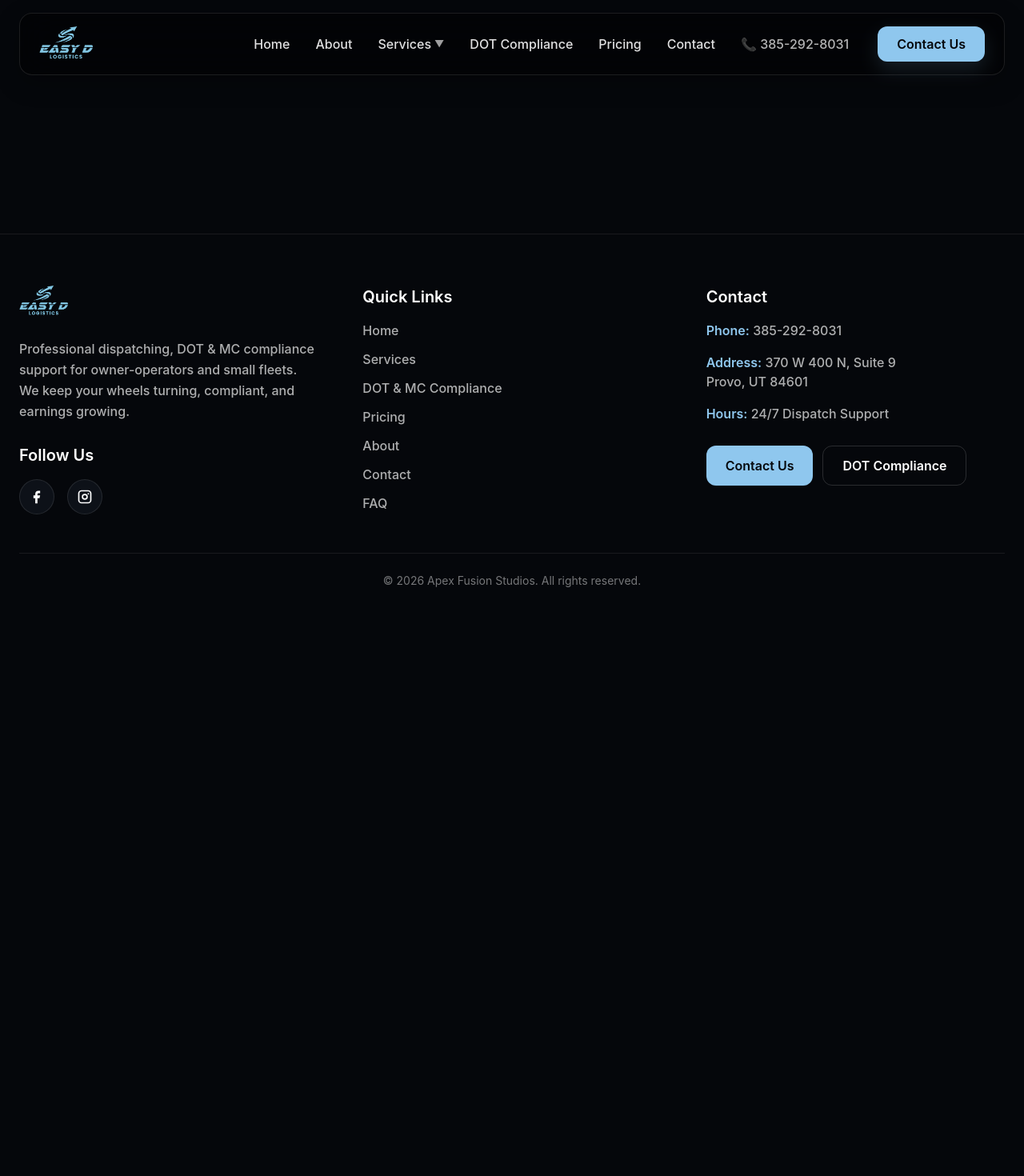
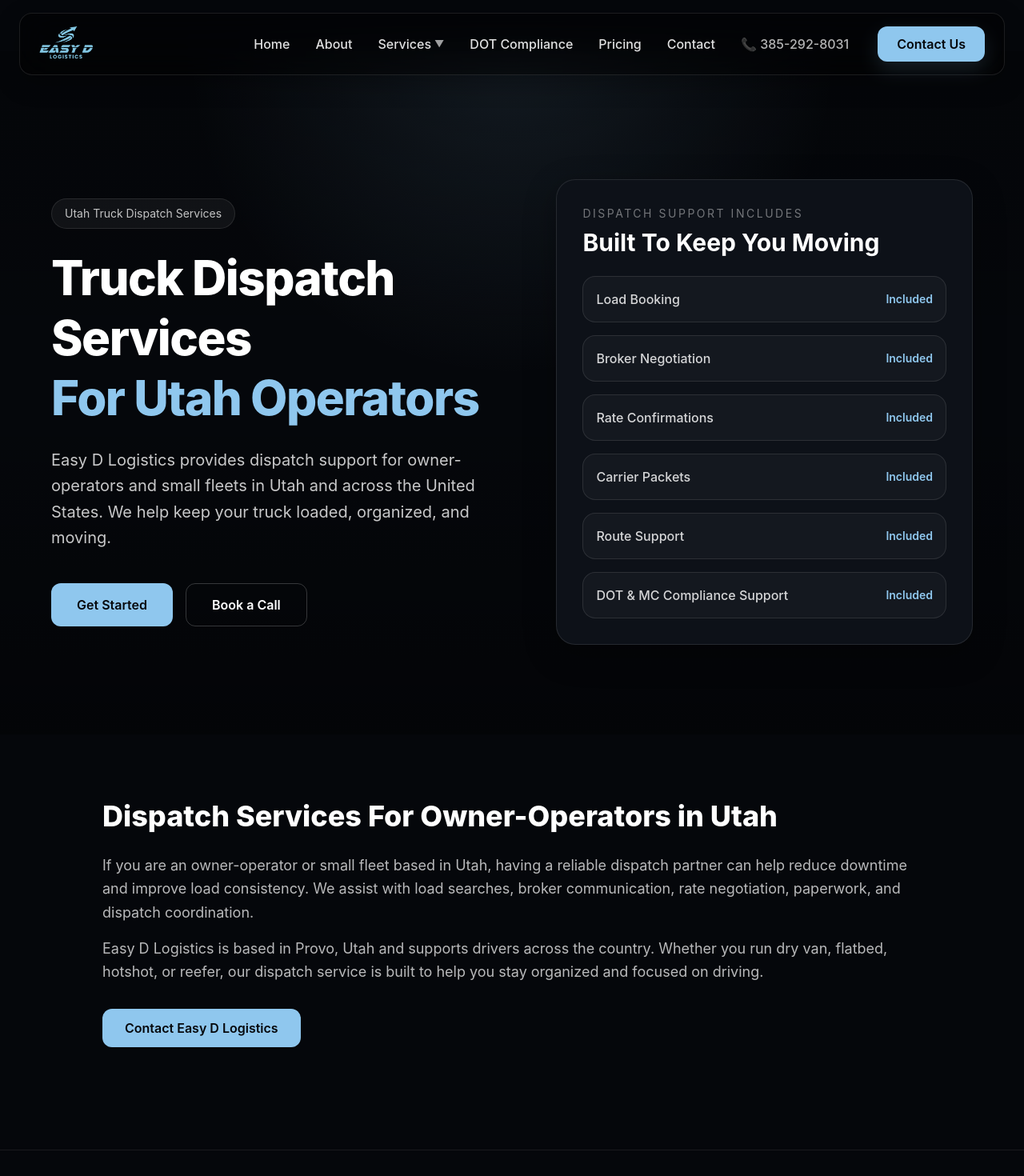
Before and after one commit to alexbritop24/easy-d-logistics, a React (Vite) app: page /dispatch-services-utah in a window 1280 px wide. Shown: the top 1470 px of the page at 80% size. Before the commit the page ends 800 px from the top, so only its background shows below. Built offline with nearby package versions, Linux system fonts and the light colour scheme; no server answers.

Commit message:
Add Utah dispatch services SEO page

```diff
--- a/src/App.jsx
+++ b/src/App.jsx
@@ -15,6 +15,7 @@
 import FAQ from "./pages/FAQ.jsx";
 import DotCompliancePage from "./pages/DotCompliancePage.jsx";
 import MCSetupPage from "./pages/MCSetupPage.jsx";
+import DispatchUtahPage from "./pages/DispatchUtahPage.jsx";
 
 /* Scroll to top on route change */
 function ScrollToTop() {
@@ -48,6 +49,7 @@
           <Route path="/faq" element={<FAQ />} />
           <Route path="/dot-compliance" element={<DotCompliancePage />} />
           <Route path="/mc-number-setup" element={<MCSetupPage />} />
+          <Route path="/dispatch-services-utah" element={<DispatchUtahPage />} />
         </Routes>
       </main>
 
--- /dev/null
+++ b/src/pages/DispatchUtahPage.jsx
@@ -0,0 +1,146 @@
+// src/pages/DispatchUtahPage.jsx
+import { motion } from "framer-motion";
+import Reveal from "../components/Reveal";
+import useSEO from "../hooks/useSEO";
+
+export default function DispatchUtahPage() {
+  useSEO({
+    title: "Truck Dispatch Services in Utah | Easy D Logistics",
+    description:
+      "Truck dispatch services for owner-operators and small fleets in Utah. We help with load booking, broker negotiation, paperwork, and dispatch support.",
+    path: "/dispatch-services-utah",
+    ogImage: "/easy-d-logo.png",
+  });
+
+  const services = [
+    "Load Booking",
+    "Broker Negotiation",
+    "Rate Confirmations",
+    "Carrier Packets",
+    "Route Support",
+    "DOT & MC Compliance Support",
+  ];
+
+  return (
+    <main className="bg-[var(--color-primary)] text-white min-h-screen">
+      <section className="relative overflow-hidden px-6 pt-32 pb-20 md:pt-40 md:pb-28">
+        <div className="absolute inset-0 bg-[radial-gradient(circle_at_top,rgba(143,199,238,0.12),transparent_38%)]" />
+        <div className="absolute inset-0 bg-gradient-to-b from-black/20 via-transparent to-black/35" />
+
+        <div className="relative max-w-6xl mx-auto grid lg:grid-cols-[1.05fr_0.95fr] gap-10 md:gap-14 items-center">
+          <div>
+            <Reveal y={18}>
+              <div className="inline-flex items-center px-4 py-2 rounded-full border border-white/10 bg-white/5 text-sm text-white/75">
+                Utah Truck Dispatch Services
+              </div>
+            </Reveal>
+
+            <Reveal y={18} delay={0.04}>
+              <h1 className="mt-6 text-4xl md:text-6xl font-extrabold tracking-tight leading-tight">
+                Truck Dispatch Services
+                <span className="block text-[var(--color-accent)]">
+                  For Utah Operators
+                </span>
+              </h1>
+            </Reveal>
+
+            <Reveal y={14} delay={0.08}>
+              <p className="mt-6 text-base md:text-xl text-white/78 max-w-2xl leading-relaxed">
+                Easy D Logistics provides dispatch support for owner-operators and
+                small fleets in Utah and across the United States. We help keep your
+                truck loaded, organized, and moving.
+              </p>
+            </Reveal>
+
+            <Reveal y={14} delay={0.12}>
+              <div className="mt-10 flex flex-col sm:flex-row gap-4">
+                <a
+                  href="/get-started"
+                  className="inline-flex items-center justify-center px-8 py-3.5 rounded-xl font-semibold bg-[var(--color-accent)] text-[var(--color-primary)] hover:opacity-90 transition"
+                >
+                  Get Started
+                </a>
+
+                <a
+                  href="/contact"
+                  className="inline-flex items-center justify-center px-8 py-3.5 rounded-xl font-semibold border border-white/20 text-white hover:border-[var(--color-accent)] hover:text-[var(--color-accent)] transition"
+                >
+                  Book a Call
+                </a>
+              </div>
+            </Reveal>
+          </div>
+
+          <Reveal y={18} delay={0.08}>
+            <motion.div
+              whileHover={{ y: -4 }}
+              transition={{ duration: 0.18 }}
+              className="rounded-3xl border border-white/10 bg-[var(--color-primary-softer)] p-6 md:p-8 shadow-[var(--shadow-card)]"
+            >
+              <p className="text-sm uppercase tracking-[0.18em] text-white/42">
+                Dispatch Support Includes
+              </p>
+
+              <h2 className="mt-2 text-2xl md:text-3xl font-bold">
+                Built To Keep You Moving
+              </h2>
+
+              <div className="mt-6 space-y-4">
+                {services.map((item) => (
+                  <div
+                    key={item}
+                    className="flex items-center justify-between gap-4 rounded-2xl border border-white/10 bg-white/[0.03] px-4 py-4"
+                  >
+                    <span className="text-white/82 font-medium">{item}</span>
+                    <span className="text-[var(--color-accent)] text-sm font-semibold">
+                      Included
+                    </span>
+                  </div>
+                ))}
+              </div>
+            </motion.div>
+          </Reveal>
+        </div>
+      </section>
+
+      <section className="px-6 py-16 md:py-20">
+        <div className="max-w-5xl mx-auto">
+          <Reveal>
+            <h2 className="text-3xl md:text-4xl font-extrabold leading-tight">
+              Dispatch Services For Owner-Operators in Utah
+            </h2>
+          </Reveal>
+
+          <Reveal delay={0.04}>
+            <p className="mt-6 text-white/72 text-base md:text-lg leading-relaxed">
+              If you are an owner-operator or small fleet based in Utah, having a
+              reliable dispatch partner can help reduce downtime and improve load
+              consistency. We assist with load searches, broker communication, rate
+              negotiation, paperwork, and dispatch coordination.
+            </p>
+          </Reveal>
+
+          <Reveal delay={0.08}>
+            <p className="mt-4 text-white/72 text-base md:text-lg leading-relaxed">
+              Easy D Logistics is based in Provo, Utah and supports drivers across
+              the country. Whether you run dry van, flatbed, hotshot, or reefer,
+              our dispatch service is built to help you stay organized and focused
+              on driving.
+            </p>
+          </Reveal>
+
+          <Reveal delay={0.12}>
+            <div className="mt-8">
+              <a
+                href="/contact"
+                className="inline-flex items-center justify-center px-7 py-3 rounded-xl font-semibold bg-[var(--color-accent)] text-[var(--color-primary)] hover:opacity-90 transition"
+              >
+                Contact Easy D Logistics
+              </a>
+            </div>
+          </Reveal>
+        </div>
+      </section>
+    </main>
+  );
+}
```
Also changed, not shown: 1 other file (tests, documents, lock files or other folders).
